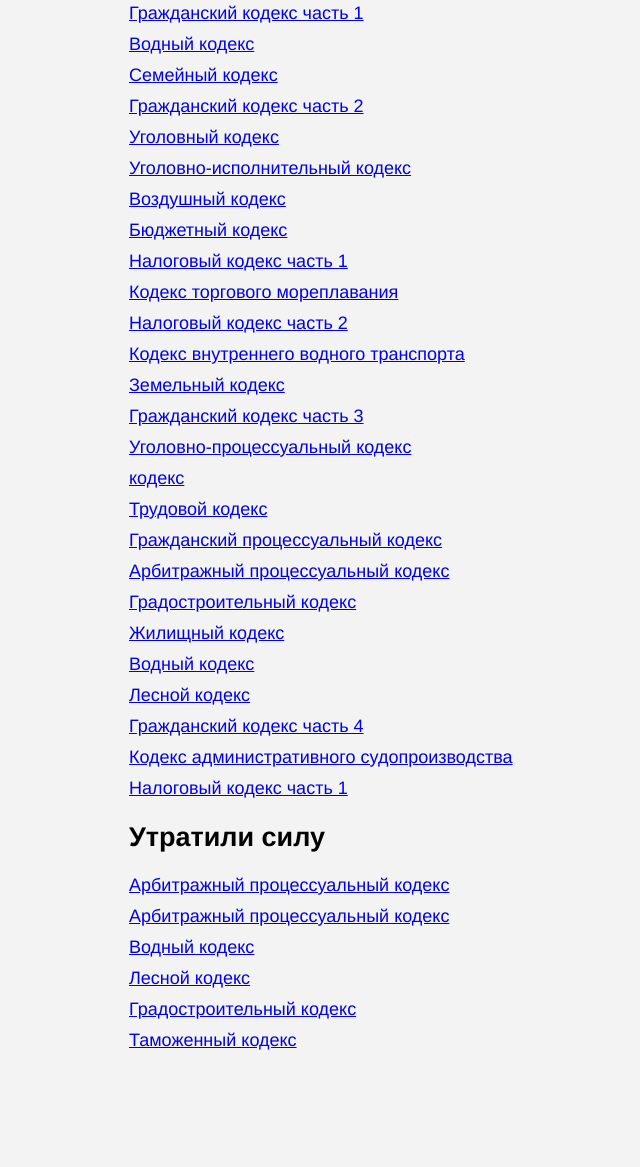
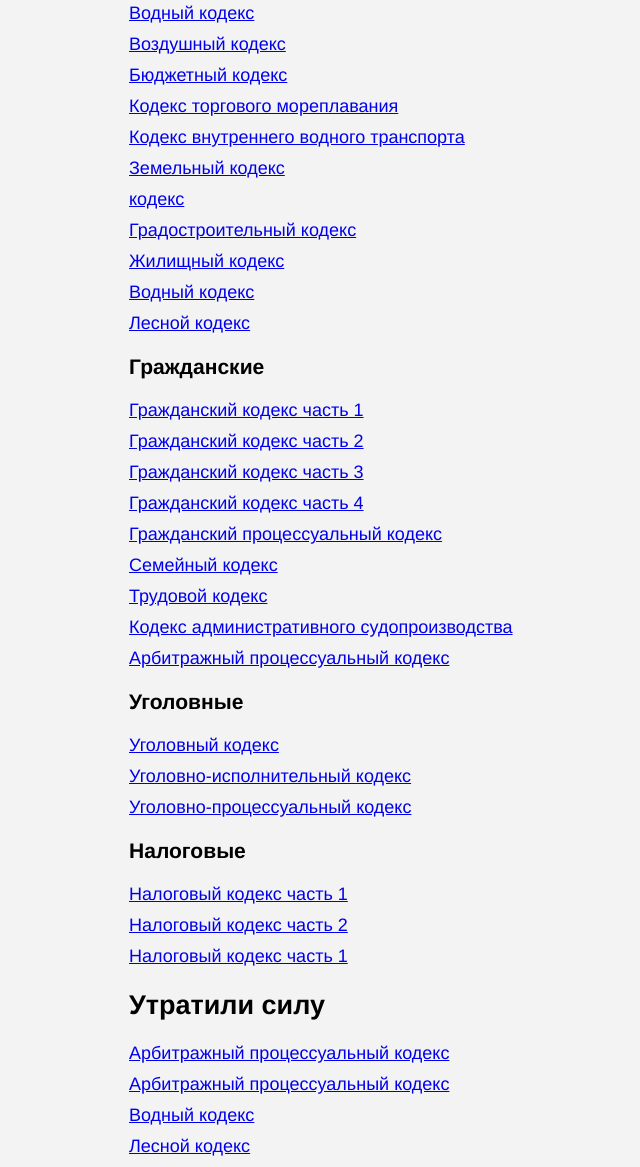
Before and after one commit to Konard/russian-law, a website: page index.html in a window 1280 px wide. Shown: the part 753-1920 px from the top of the page, without its empty margins (171-811 px from the left). Drawn offline with Linux system fonts and the light colour scheme.

Commit message:
Better groupings.

```diff
--- a/index.html
+++ b/index.html
@@ -17,7 +17,7 @@
       margin: 10px 0;
     }
 
-    h1, h2, ul {
+    h1, h2, h3, ul {
       max-width: 680px;
       margin-left: auto;
       margin-right: auto;
@@ -48,31 +48,40 @@
   <ul>
     <li><a href="data/html/102027595.html">Конституция</a></li>
     <li><a href="data/html/102024315.html">Таможенный кодекс</a></li>
-    <li><a href="data/html/102033239.html">Гражданский кодекс часть 1</a></li>
     <li><a href="data/html/102038209.html">Водный кодекс</a></li>
-    <li><a href="data/html/102038925.html">Семейный кодекс</a></li>
-    <li><a href="data/html/102039276.html">Гражданский кодекс часть 2</a></li>
-    <li><a href="data/html/102041891.html">Уголовный кодекс</a></li>
-    <li><a href="data/html/102045146.html">Уголовно-исполнительный кодекс</a></li>
     <li><a href="data/html/102046246.html">Воздушный кодекс</a></li>
     <li><a href="data/html/102054721.html">Бюджетный кодекс</a></li>
-    <li><a href="data/html/102054722.html">Налоговый кодекс часть 1</a></li>
     <li><a href="data/html/102059464.html">Кодекс торгового мореплавания</a></li>
-    <li><a href="data/html/102067058.html">Налоговый кодекс часть 2</a></li>
     <li><a href="data/html/102069974.html">Кодекс внутреннего водного транспорта</a></li>
     <li><a href="data/html/102073184.html">Земельный кодекс</a></li>
-    <li><a href="data/html/102073578.html">Гражданский кодекс часть 3</a></li>
-    <li><a href="data/html/102073942.html">Уголовно-процессуальный кодекс</a></li>
     <li><a href="data/html/102074277.html">кодекс</a></li>
-    <li><a href="data/html/102074279.html">Трудовой кодекс</a></li>
-    <li><a href="data/html/102078828.html">Гражданский процессуальный кодекс</a></li>
-    <li><a href="data/html/102079219.html">Арбитражный процессуальный кодекс</a></li>
     <li><a href="data/html/102090643.html">Градостроительный кодекс</a></li>
     <li><a href="data/html/102090645.html">Жилищный кодекс</a></li>
     <li><a href="data/html/102107048.html">Водный кодекс</a></li>
     <li><a href="data/html/102110364.html">Лесной кодекс</a></li>
+  </ul>
+  <h3>Гражданские</h3>
+  <ul>
+    <li><a href="data/html/102033239.html">Гражданский кодекс часть 1</a></li>
+    <li><a href="data/html/102039276.html">Гражданский кодекс часть 2</a></li>
+    <li><a href="data/html/102073578.html">Гражданский кодекс часть 3</a></li>
     <li><a href="data/html/102110716.html">Гражданский кодекс часть 4</a></li>
+    <li><a href="data/html/102078828.html">Гражданский процессуальный кодекс</a></li>
+    <li><a href="data/html/102038925.html">Семейный кодекс</a></li>
+    <li><a href="data/html/102074279.html">Трудовой кодекс</a></li>
     <li><a href="data/html/102380990.html">Кодекс административного судопроизводства</a></li>
+    <li><a href="data/html/102079219.html">Арбитражный процессуальный кодекс</a></li>
+  </ul>
+  <h3>Уголовные</h3>
+  <ul>
+    <li><a href="data/html/102041891.html">Уголовный кодекс</a></li>
+    <li><a href="data/html/102045146.html">Уголовно-исполнительный кодекс</a></li>
+    <li><a href="data/html/102073942.html">Уголовно-процессуальный кодекс</a></li>
+  </ul>
+  <h3>Налоговые</h3>
+  <ul>
+    <li><a href="data/html/102054722.html">Налоговый кодекс часть 1</a></li>
+    <li><a href="data/html/102067058.html">Налоговый кодекс часть 2</a></li>
     <li><a href="data/html/605577371.html">Налоговый кодекс часть 1</a></li>
   </ul>
   <h2>Утратили силу</h2>
```
